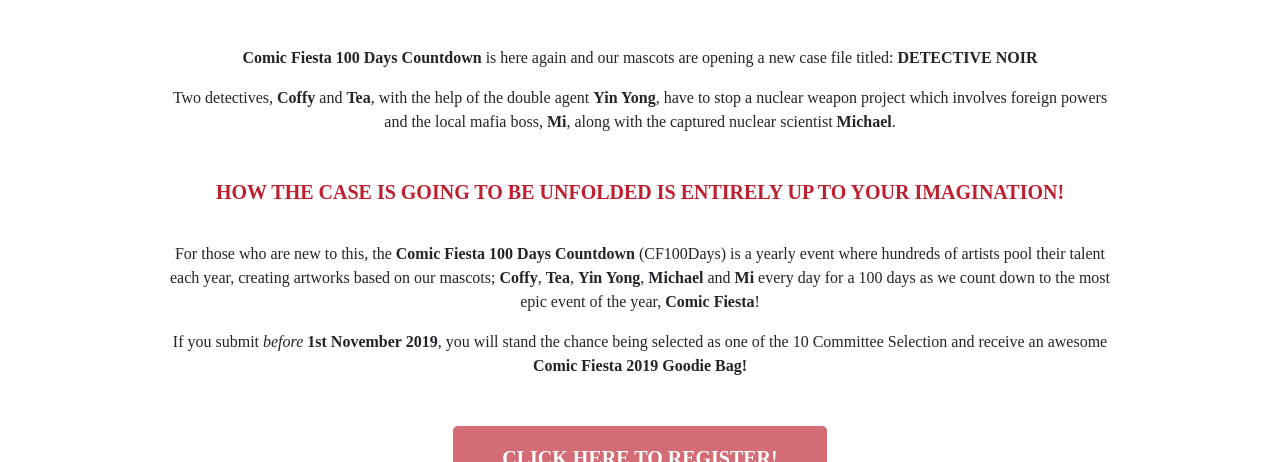
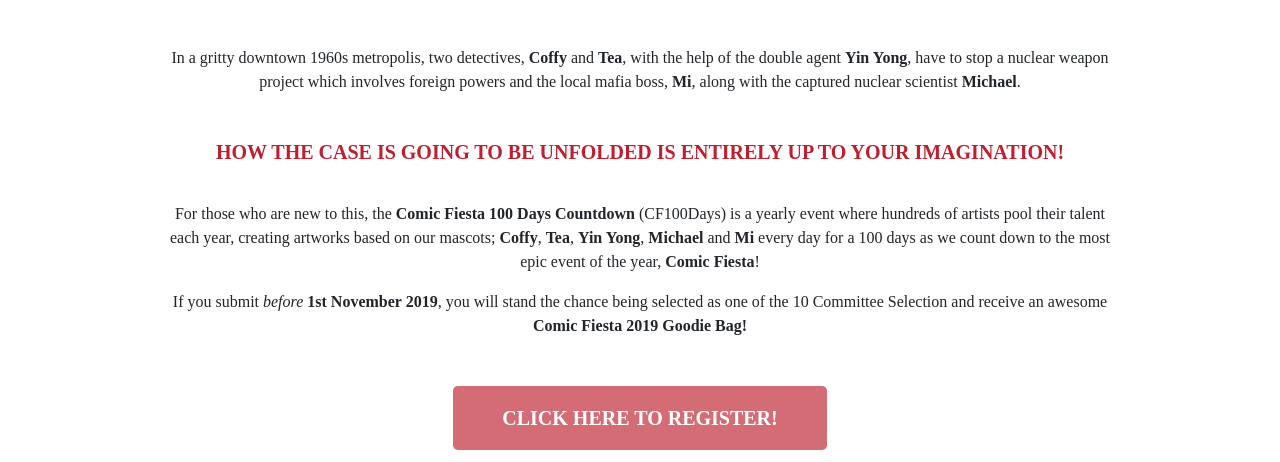
Before and after one commit to remaniac3/cf100days, a plain HTML site: page index.html in a window 1280 px wide. Shown: the part 638-1100 px from the top of the page. Drawn offline with Linux system fonts and the light colour scheme; a web font is replaced by a local one.

Commit message:
minor fixes of contents

```diff
--- a/index.html
+++ b/index.html
@@ -61,11 +61,13 @@
     <main role="main" class="container">
         <div class="container" style="text-align: center;" id="contPadUP">
             <!--<h3 id="nameColour">Comic Fiesta 100 Days Countdown</h3>
-            <br>-->
+            <br>
             <p>
-            <strong>Comic Fiesta 100 Days Countdown</strong> is here again and our mascots are opening a new case file titled: <strong>DETECTIVE NOIR</strong></p>
+            <strong>Comic Fiesta 100 Days Countdown</strong> is here again and our mascots are opening a new case file titled: <strong>DETECTIVE NOIR</strong></p>-->
 
-            <p>Two detectives, <b>Coffy</b> and <b>Tea</b>, with the help of the double agent <b>Yin Yong</b>, have to stop a nuclear weapon project which involves foreign powers and the local mafia boss, <b>Mi</b>, along with the captured nuclear scientist <b>Michael</b>.</p>
+            <p>In a gritty downtown 1960s metropolis, two detectives, <b>Coffy</b> and <b>Tea</b>, with the help of the double agent <b>Yin Yong</b>, have to stop a nuclear weapon project which involves foreign powers and the local mafia boss, <b>Mi</b>, along with the captured nuclear scientist <b>Michael</b>.</p>
+
+            <!-- <p>Two detectives, <b>Coffy</b> and <b>Tea</b>, with the help of the double agent <b>Yin Yong</b>, have to stop a nuclear weapon project which involves foreign powers and the local mafia boss, <b>Mi</b>, along with the captured nuclear scientist <b>Michael</b>.</p> -->
         </div>
 
         <div class="container" style="text-align: center;">
```
Also changed, not shown: rnr.html (+3 -3 lines), img/2019_mi.png.
